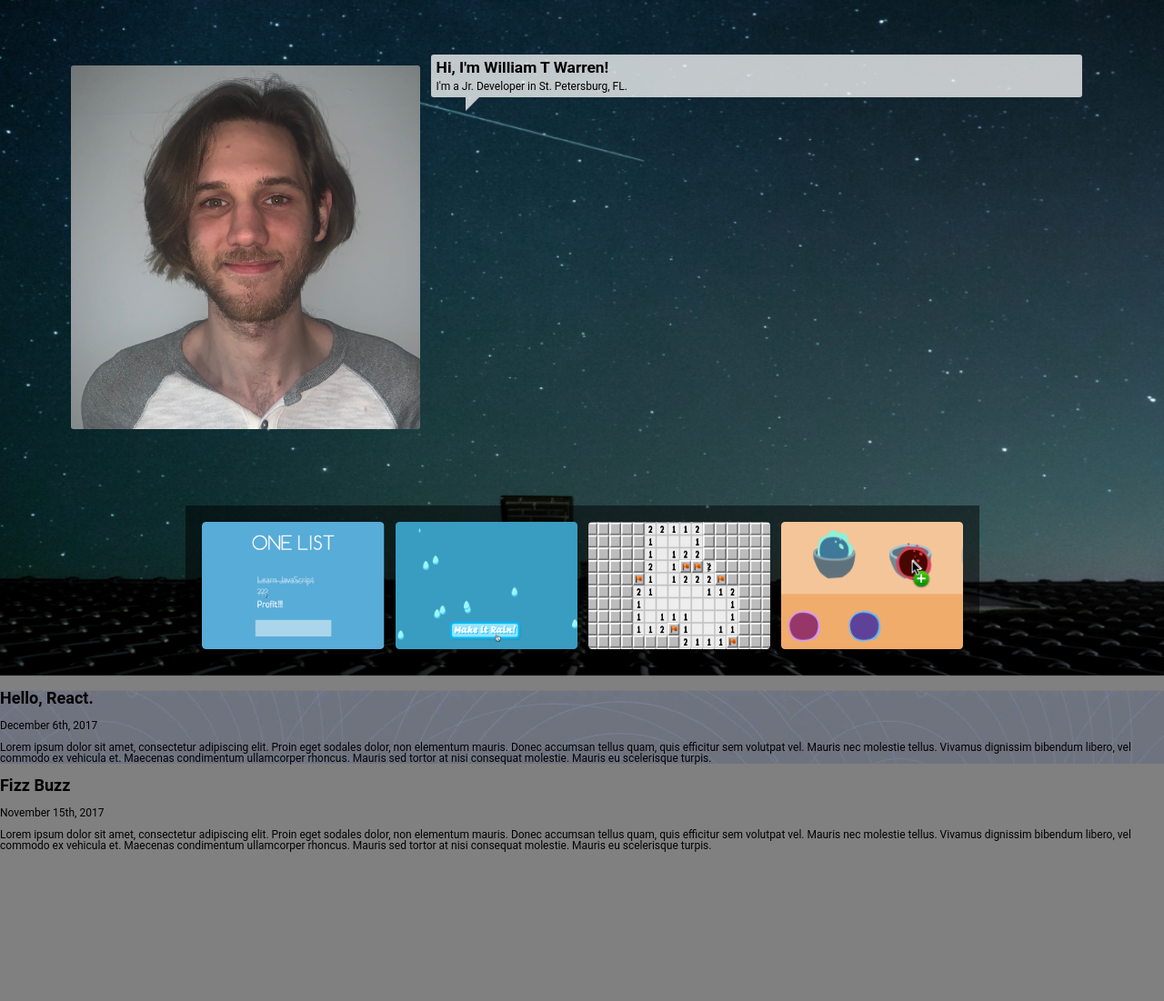
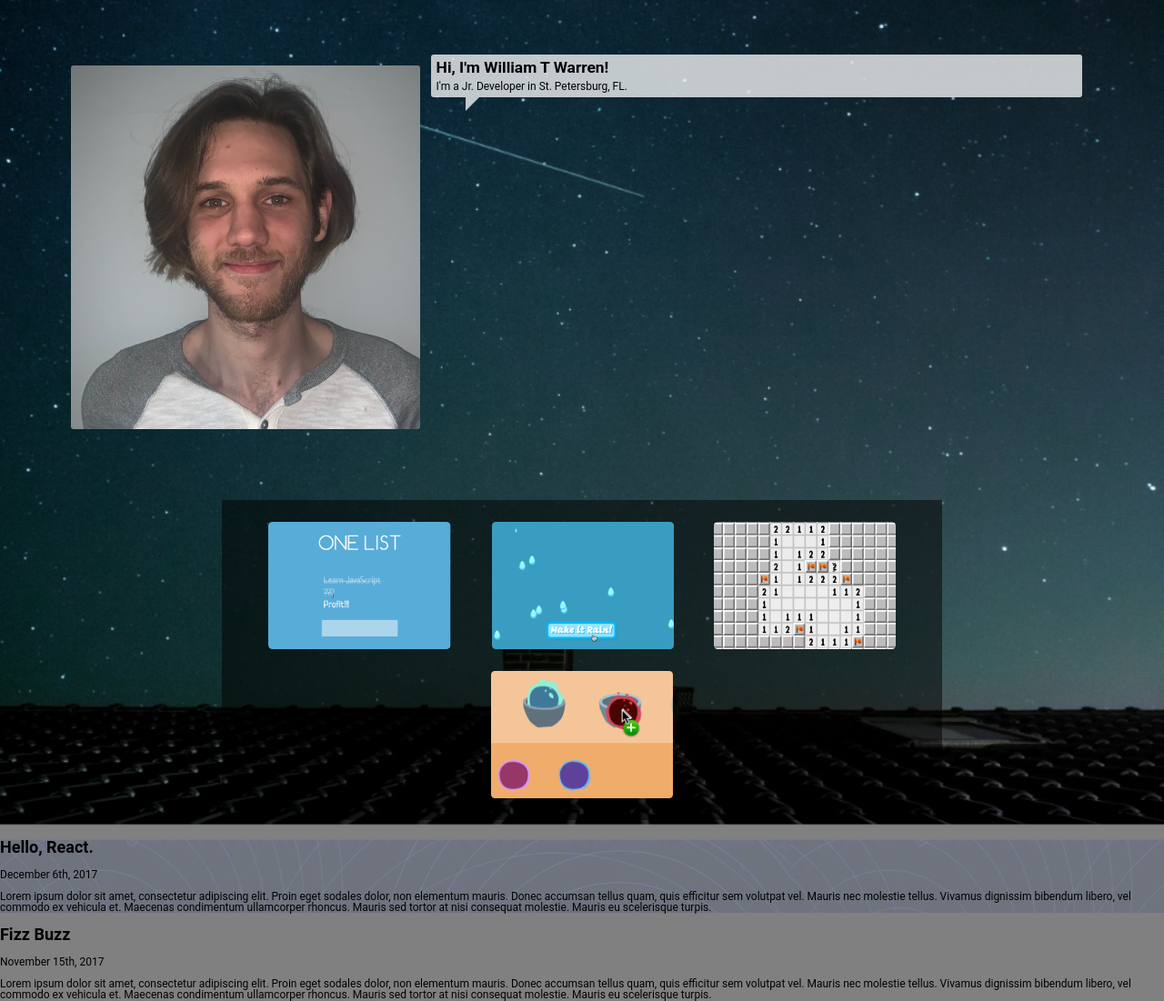
Before and after one commit to WillWarren1/mock-potfolio, a website: page public/index.html in a window 1280 px wide. Shown: the whole page at 91% size. Before the commit the page ends 937 px from the top, so only its background shows below. Drawn offline with Linux system fonts and the light colour scheme.

Commit message:
minor tweaks to header images

```diff
--- a/public/index.html
+++ b/public/index.html
@@ -39,18 +39,20 @@
 
 		<main>
 			<article class="react">
+				<section class="posts">
 					<h2>Hello, React.</h2>
 					<p>
 						December 6th, 2017
 					</p>
 					<p>
 						Lorem ipsum dolor sit amet, consectetur adipiscing elit. Proin eget
-					sodales dolor, non elementum mauris. Donec accumsan tellus quam, quis
-					efficitur sem volutpat vel. Mauris nec molestie tellus. Vivamus
+						sodales dolor, non elementum mauris. Donec accumsan tellus quam,
+						quis efficitur sem volutpat vel. Mauris nec molestie tellus. Vivamus
 						dignissim bibendum libero, vel commodo ex vehicula et. Maecenas
 						condimentum ullamcorper rhoncus. Mauris sed tortor at nisi consequat
 						molestie. Mauris eu scelerisque turpis.
 					</p>
+				</section>
 			</article>
 
 			<article>
--- a/public/screen.css
+++ b/public/screen.css
@@ -64,10 +64,12 @@ h1 {
 	background-color: rgba(0, 0, 0, 0.5);
 	background-size: 100%;
 	padding: 1rem;
+	margin: 0.5rem;
+	width: 60%;
 }
 
 .slices {
-	margin: 0.5rem;
+	margin: 1rem 0.5rem;
 }
 
 .react {
```
Lines whose indentation alone changed are shown as unchanged.
